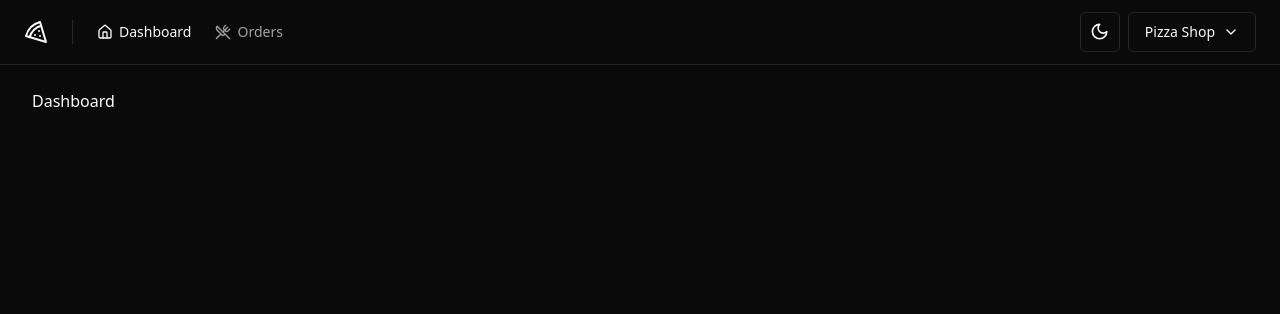
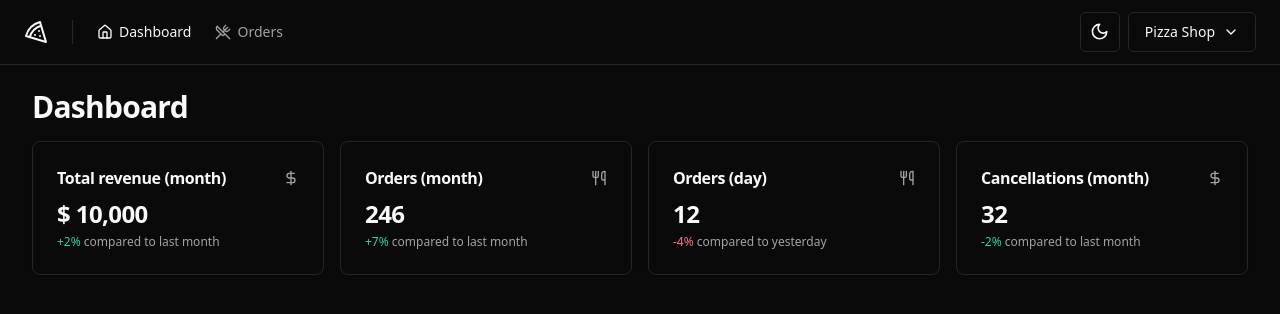
Before and after one commit to marcelopajr/pizza-shop, a React (Vite) app: page / in a window 1280 px wide. Shown: the top 314 px of the page. Built offline with nearby package versions, Linux system fonts and the light colour scheme.

Commit message:
chore: add cards to dashboard page

```diff
--- /dev/null
+++ b/src/components/ui/card.tsx
@@ -0,0 +1,79 @@
+import * as React from 'react'
+
+import { cn } from '@/lib/utils'
+
+const Card = React.forwardRef<
+  HTMLDivElement,
+  React.HTMLAttributes<HTMLDivElement>
+>(({ className, ...props }, ref) => (
+  <div
+    ref={ref}
+    className={cn(
+      'rounded-lg border bg-card text-card-foreground shadow-sm',
+      className,
+    )}
+    {...props}
+  />
+))
+Card.displayName = 'Card'
+
+const CardHeader = React.forwardRef<
+  HTMLDivElement,
+  React.HTMLAttributes<HTMLDivElement>
+>(({ className, ...props }, ref) => (
+  <div
+    ref={ref}
+    className={cn('flex flex-col space-y-1.5 p-6', className)}
+    {...props}
+  />
+))
+CardHeader.displayName = 'CardHeader'
+
+const CardTitle = React.forwardRef<
+  HTMLParagraphElement,
+  React.HTMLAttributes<HTMLHeadingElement>
+>(({ className, ...props }, ref) => (
+  <h3
+    ref={ref}
+    className={cn(
+      'text-2xl font-semibold leading-none tracking-tight',
+      className,
+    )}
+    {...props}
+  />
+))
+CardTitle.displayName = 'CardTitle'
+
+const CardDescription = React.forwardRef<
+  HTMLParagraphElement,
+  React.HTMLAttributes<HTMLParagraphElement>
+>(({ className, ...props }, ref) => (
+  <p
+    ref={ref}
+    className={cn('text-sm text-muted-foreground', className)}
+    {...props}
+  />
+))
+CardDescription.displayName = 'CardDescription'
+
+const CardContent = React.forwardRef<
+  HTMLDivElement,
+  React.HTMLAttributes<HTMLDivElement>
+>(({ className, ...props }, ref) => (
+  <div ref={ref} className={cn('p-6 pt-0', className)} {...props} />
+))
+CardContent.displayName = 'CardContent'
+
+const CardFooter = React.forwardRef<
+  HTMLDivElement,
+  React.HTMLAttributes<HTMLDivElement>
+>(({ className, ...props }, ref) => (
+  <div
+    ref={ref}
+    className={cn('flex items-center p-6 pt-0', className)}
+    {...props}
+  />
+))
+CardFooter.displayName = 'CardFooter'
+
+export { Card, CardHeader, CardFooter, CardTitle, CardDescription, CardContent }
--- a/src/pages/app/dashboard.tsx
+++ /dev/null
@@ -1,10 +0,0 @@
-import { Helmet } from 'react-helmet-async'
-
-export function Dashboard() {
-  return (
-    <>
-      <Helmet title="Dashboard" />
-      <h1>Dashboard</h1>
-    </>
-  )
-}
--- /dev/null
+++ b/src/pages/app/dashboard/dashboard.tsx
@@ -0,0 +1,24 @@
+import { Helmet } from 'react-helmet-async'
+
+import { DayOrdersAmountCard } from './day-orders-amount-card'
+import { MonthCanceledOrdersAmountCard } from './month-canceled-orders-amount-card'
+import { MonthOrdersAmountCard } from './month-orders-amount-card'
+import { MonthRevenueCard } from './month-revenue-card'
+
+export function Dashboard() {
+  return (
+    <>
+      <Helmet title="Dashboard" />
+      <div className="flex flex-col gap-4">
+        <h1 className="text-3xl font-bold tracking-tight">Dashboard</h1>
+
+        <div className="grid grid-cols-4 gap-4">
+          <MonthRevenueCard />
+          <MonthOrdersAmountCard />
+          <DayOrdersAmountCard />
+          <MonthCanceledOrdersAmountCard />
+        </div>
+      </div>
+    </>
+  )
+}
--- /dev/null
+++ b/src/pages/app/dashboard/day-orders-amount-card.tsx
@@ -0,0 +1,21 @@
+import { Utensils } from 'lucide-react'
+
+import { Card, CardContent, CardHeader, CardTitle } from '@/components/ui/card'
+
+export function DayOrdersAmountCard() {
+  return (
+    <Card>
+      <CardHeader className="flex-row items-center justify-between space-y-0 pb-2">
+        <CardTitle className="text-base font-semibold">Orders (day)</CardTitle>
+        <Utensils className="h-4 w-4 text-muted-foreground" />
+      </CardHeader>
+      <CardContent className="space-y-1">
+        <span className="text-2xl font-bold tracking-tight">12</span>
+        <p className="text-xs text-muted-foreground">
+          <span className="text-rose-500 dark:text-rose-400">-4%</span> compared
+          to yesterday
+        </p>
+      </CardContent>
+    </Card>
+  )
+}
--- /dev/null
+++ b/src/pages/app/dashboard/month-canceled-orders-amount-card.tsx
@@ -0,0 +1,23 @@
+import { DollarSign } from 'lucide-react'
+
+import { Card, CardContent, CardHeader, CardTitle } from '@/components/ui/card'
+
+export function MonthCanceledOrdersAmountCard() {
+  return (
+    <Card>
+      <CardHeader className="flex-row items-center justify-between space-y-0 pb-2">
+        <CardTitle className="text-base font-semibold">
+          Cancellations (month)
+        </CardTitle>
+        <DollarSign className="h-4 w-4 text-muted-foreground" />
+      </CardHeader>
+      <CardContent className="space-y-1">
+        <span className="text-2xl font-bold tracking-tight">32</span>
+        <p className="text-xs text-muted-foreground">
+          <span className="text-emerald-500 dark:text-emerald-400">-2%</span>{' '}
+          compared to last month
+        </p>
+      </CardContent>
+    </Card>
+  )
+}
--- /dev/null
+++ b/src/pages/app/dashboard/month-orders-amount-card.tsx
@@ -0,0 +1,23 @@
+import { Utensils } from 'lucide-react'
+
+import { Card, CardContent, CardHeader, CardTitle } from '@/components/ui/card'
+
+export function MonthOrdersAmountCard() {
+  return (
+    <Card>
+      <CardHeader className="flex-row items-center justify-between space-y-0 pb-2">
+        <CardTitle className="text-base font-semibold">
+          Orders (month)
+        </CardTitle>
+        <Utensils className="h-4 w-4 text-muted-foreground" />
+      </CardHeader>
+      <CardContent className="space-y-1">
+        <span className="text-2xl font-bold tracking-tight">246</span>
+        <p className="text-xs text-muted-foreground">
+          <span className="text-emerald-500 dark:text-emerald-400">+7%</span>{' '}
+          compared to last month
+        </p>
+      </CardContent>
+    </Card>
+  )
+}
--- /dev/null
+++ b/src/pages/app/dashboard/month-revenue-card.tsx
@@ -0,0 +1,23 @@
+import { DollarSign } from 'lucide-react'
+
+import { Card, CardContent, CardHeader, CardTitle } from '@/components/ui/card'
+
+export function MonthRevenueCard() {
+  return (
+    <Card>
+      <CardHeader className="flex-row items-center justify-between space-y-0 pb-2">
+        <CardTitle className="text-base font-semibold">
+          Total revenue (month)
+        </CardTitle>
+        <DollarSign className="h-4 w-4 text-muted-foreground" />
+      </CardHeader>
+      <CardContent className="space-y-1">
+        <span className="text-2xl font-bold tracking-tight">$ 10,000</span>
+        <p className="text-xs text-muted-foreground">
+          <span className="text-emerald-500 dark:text-emerald-400">+2%</span>{' '}
+          compared to last month
+        </p>
+      </CardContent>
+    </Card>
+  )
+}
--- a/src/routes.tsx
+++ b/src/routes.tsx
@@ -2,7 +2,7 @@ import { createBrowserRouter } from 'react-router-dom'
 
 import { AppLayout } from './pages/_layouts/app'
 import { AuthLayout } from './pages/_layouts/auth'
-import { Dashboard } from './pages/app/dashboard'
+import { Dashboard } from './pages/app/dashboard/dashboard'
 import { Orders } from './pages/app/orders/orders'
 import { SignIn } from './pages/auth/sign-in'
 import { SignUp } from './pages/auth/sign-up'
```
